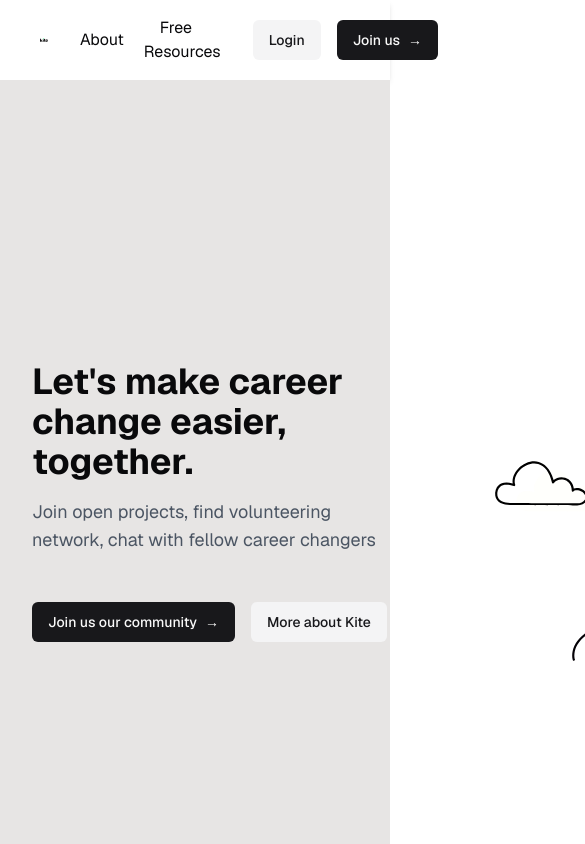
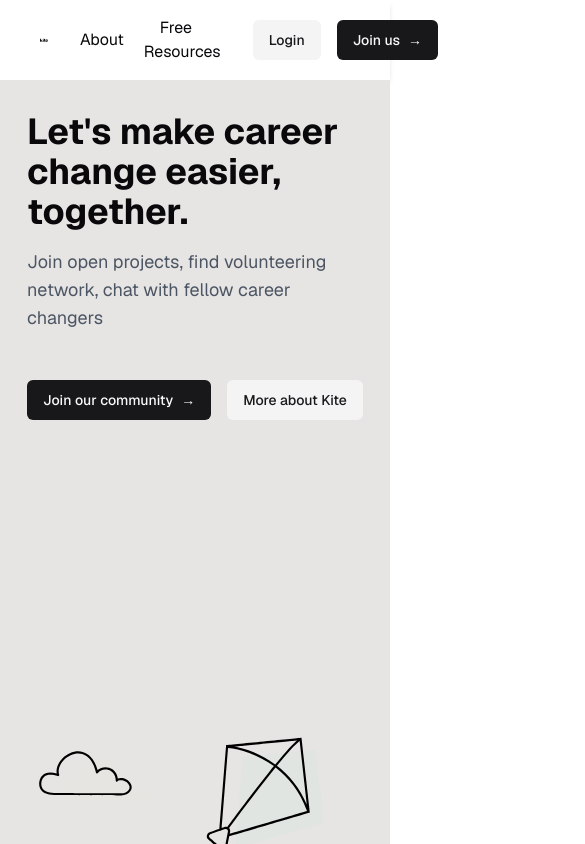
Before and after one commit to Mariphy/kite-ai, a Next.js app: page / in a window 390 px wide. Shown: the top 844 px of the page, 585 px wide, since content can reach past the window. Built offline with nearby package versions, Linux system fonts and the light colour scheme.

Commit message:
fix responsiveness, fix typo

```diff
--- a/app/page.tsx
+++ b/app/page.tsx
@@ -11,22 +11,22 @@ export default function HomePage() {
     <>
       <Header/>
       <main className="flex flex-col items-center justify-center min-h-screen">
-        <div className="bg-stone-200 w-full h-screen flex items-center justify-between">
-            <div className="flex flex-col items-start justify-center p-8">
+        <div className="bg-stone-200 w-full h-screen flex flex-col sm:flex-row items-center justify-between">
+            <div className="flex flex-col sm:items-start items-center justify-center p-8">
               <h1 className="text-4xl font-bold mb-4">Let&#39;s make career change easier, together.</h1>
               <p className="text-lg text-gray-600 mb-8">
                 Join open projects, find volunteering network, chat with fellow career changers
               </p>
                 <div className="flex gap-4 mt-4">
                 <Button asChild>
-                  <Link href="/register"> Join us our community <span aria-hidden="true" className="font-bold">→</span></Link>
+                  <Link href="/register"> Join our community <span aria-hidden="true" className="font-bold">→</span></Link>
                 </Button>
                 <Button variant="secondary">
                   <Link href="/about">More about Kite</Link>
                 </Button>
                 </div>
             </div>
-            <div className="flex flex-col items-end justify-center p-8">
+            <div className="flex flex-col items-center sm:items-end justify-center p-8">
               <div className="w-[400px] h-[200px]">
                 <Lottie animationData={kiteAnimation} loop={true} />
               </div>
```
